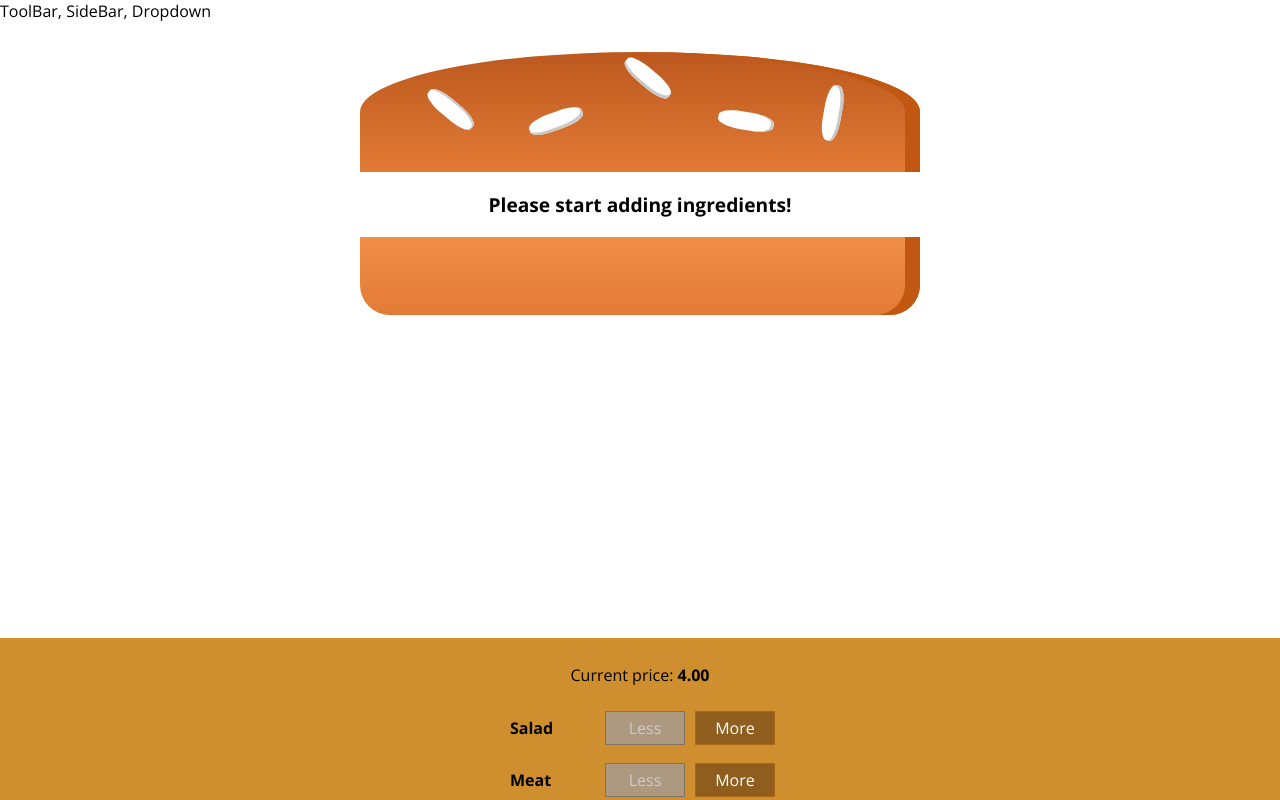
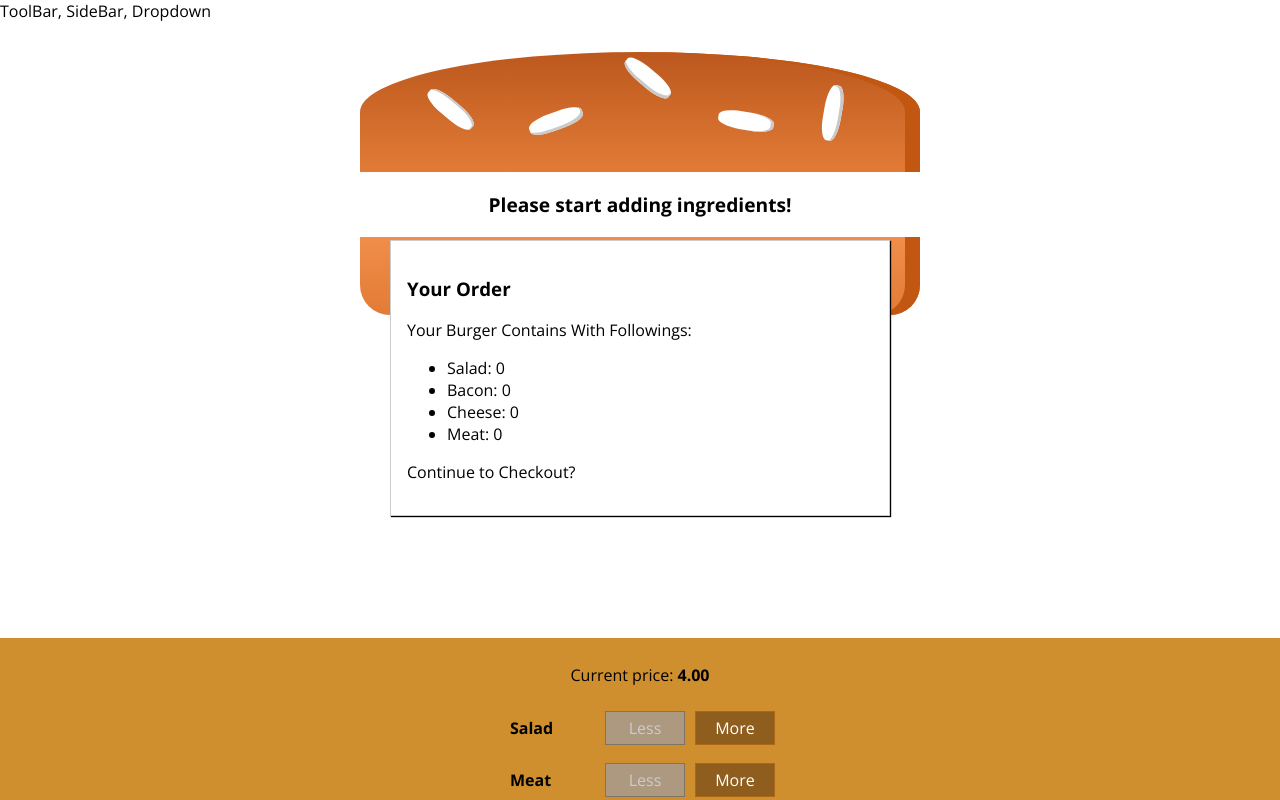
Before and after one commit to rasikag/Burger-Eat, a React app: page / in a window 1280 px wide. Shown: the top 800 px of the page. Built offline with nearby package versions, Linux system fonts and the light colour scheme.

Commit message:
Creating the Order Summary Modal

```diff
--- /dev/null
+++ b/src/components/Burger/OrderSummary/OrderSummary.js
@@ -0,0 +1,24 @@
+import React from 'react';
+import Aux from '../../../hoc/Aux';
+
+const orderSummary = (props) => {
+
+    const ingredientSummary = Object.keys(props.ingredients)
+            .map(igKey => {
+                return (<li key={igKey}>
+                            <span style={{textTransform: 'capitalize'}}>{igKey}</span>: {props.ingredients[igKey]}
+                        </li>);
+            })
+    return (
+        <Aux>
+            <h3>Your Order</h3>
+            <p>Your Burger Contains With Followings:</p>
+            <ul>
+                {ingredientSummary}
+            </ul>
+            <p>Continue to Checkout?</p>
+        </Aux>
+    );
+};
+
+export default orderSummary;
--- /dev/null
+++ b/src/components/UI/Modal/Modal.css
@@ -0,0 +1,20 @@
+.Modal {
+    position: fixed;
+    z-index: 500;
+    background-color: white;
+    width: 70%;
+    border: 1px solid #ccc;
+    box-shadow: 1px 1px 1px black;
+    padding: 16px;
+    left: 15%;
+    top: 30%;
+    box-sizing: border-box;
+    transition: all 0.3s ease-out;
+}
+
+@media (min-width: 600px) {
+    .Modal {
+        width: 500px;
+        left: calc(50% - 250px);
+    }
+}
--- /dev/null
+++ b/src/components/UI/Modal/Modal.js
@@ -0,0 +1,10 @@
+import React from 'react';
+import classes from './Modal.css';
+
+const modal = (props) => (
+    <div className={classes.Modal}>
+        {props.children}
+    </div>
+);
+
+export default modal;
--- a/src/containers/BurgerBuilder/BurgerBuilder.js
+++ b/src/containers/BurgerBuilder/BurgerBuilder.js
@@ -2,6 +2,8 @@
 import Aux from '../../hoc/Aux';
 import Burger from '../../components/Burger/Burger';
 import BuildControls from '../../components/Burger/BuildControls/BuildControls';
+import Modal from '../../components/UI/Modal/Modal';
+import OrderSummary from '../../components/Burger/OrderSummary/OrderSummary';
 
 const INGREDIENT_PRICE = {
     salad : 0.5,
@@ -86,6 +88,9 @@
 
         return (
             <Aux>
+                <Modal>
+                    <OrderSummary ingredients={this.state.ingredients}/>
+                </Modal>
                 <Burger ingredients={this.state.ingredients} />
                 <BuildControls
                     ingredientAdded={this.addIngredientHandler}
```
Also changed, not shown: src/components/UI/Backdrop/Backdrop.js (added).
